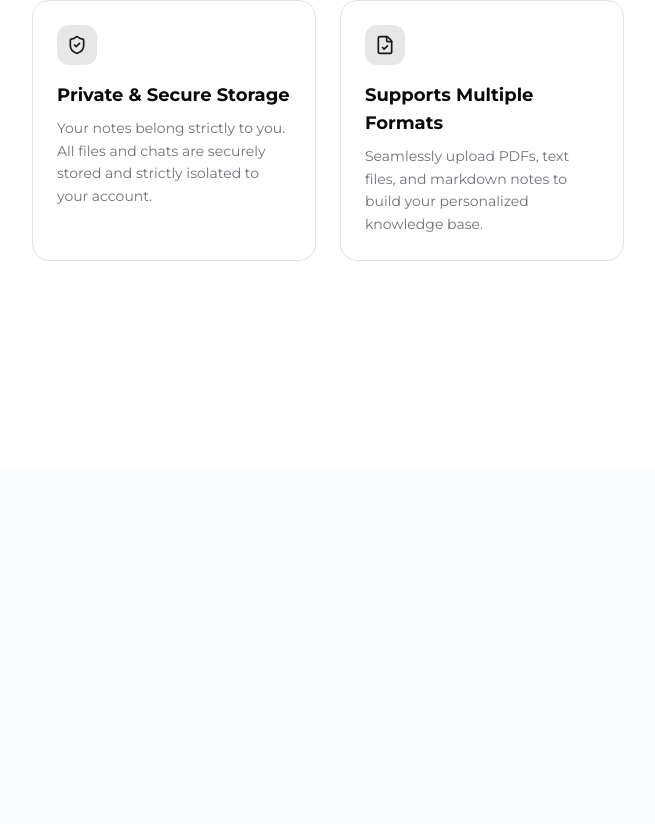
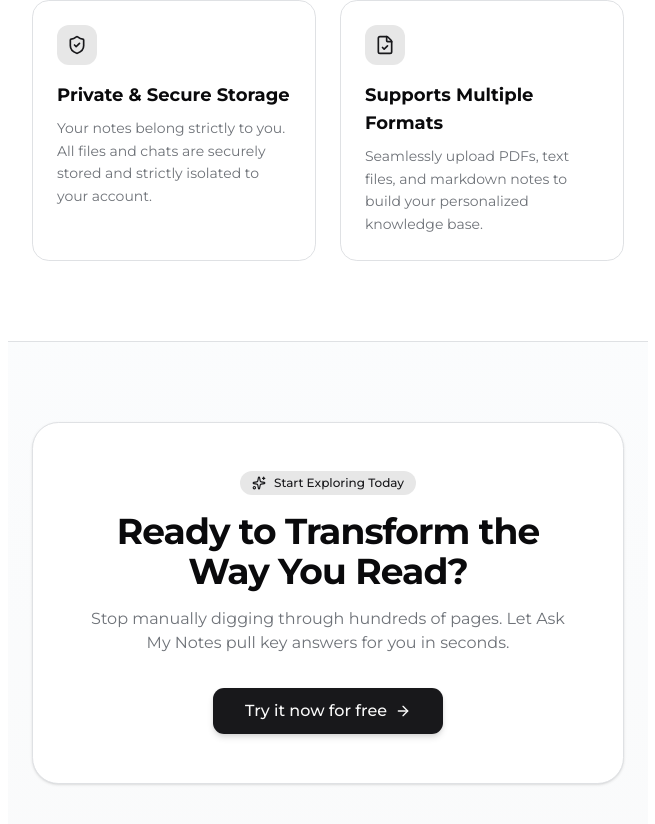
Before and after one commit to yy933/Ask-my-notes, a Next.js app: page / in a window 1280 px wide. Shown: the part 2269-3093 px from the top of the page, without its empty margins (312-967 px from the left). Before the commit the page ends 2738 px from the top, so only its background shows below. Built offline with nearby package versions, Linux system fonts and the light colour scheme; no server answers.

Commit message:
feat(landing-page): add cta section component

```diff
--- a/app/page.tsx
+++ b/app/page.tsx
@@ -1,6 +1,8 @@
 import HeroSection from '@/components/landing/hero-section';
 import HowItWorksSection from '@/components/landing/how-it-works-section';
 import FeatureGridSection from '@/components/landing/feature-grid-section';
+import CTASection from '@/components/landing/cta-section';
+
 export default function Home() {
   return (
     <div className="flex flex-1 flex-col items-center justify-center bg-zinc-50 font-sans dark:bg-black">
@@ -8,6 +10,7 @@ export default function Home() {
         <HeroSection />
         <HowItWorksSection />
         <FeatureGridSection />
+        <CTASection />
       </main>
     </div>
   );
--- /dev/null
+++ b/components/landing/cta-section.tsx
@@ -0,0 +1,33 @@
+import Link from 'next/link';
+import { Button } from '@/components/ui/button';
+import { ArrowRight, Sparkles } from 'lucide-react';
+
+export default function CTASection() {
+  return (
+    <section className="from-background to-muted/40 border-t bg-gradient-to-b py-20">
+      <div className="mx-auto max-w-4xl px-4 text-center sm:px-6">
+        <div className="bg-card relative overflow-hidden rounded-3xl border p-8 shadow-sm sm:p-12">
+          <div className="bg-primary/10 text-primary mb-4 inline-flex items-center gap-2 rounded-full px-3 py-1 text-xs font-medium">
+            <Sparkles className="h-3.5 w-3.5" />
+            <span>Start Exploring Today</span>
+          </div>
+          <h2 className="text-3xl font-bold tracking-tight sm:text-4xl">
+            Ready to Transform the Way You Read?
+          </h2>
+          <p className="text-muted-foreground mx-auto mt-4 max-w-xl text-base">
+            Stop manually digging through hundreds of pages. Let Ask My Notes pull key answers for
+            you in seconds.
+          </p>
+          <div className="mt-8 flex justify-center">
+            <Link href="/register">
+              <Button size="lg" className="h-12 cursor-pointer gap-2 px-8 text-base shadow-md">
+                <span>Try it now for free</span>
+                <ArrowRight className="h-4 w-4" />
+              </Button>
+            </Link>
+          </div>
+        </div>
+      </div>
+    </section>
+  );
+}
```
